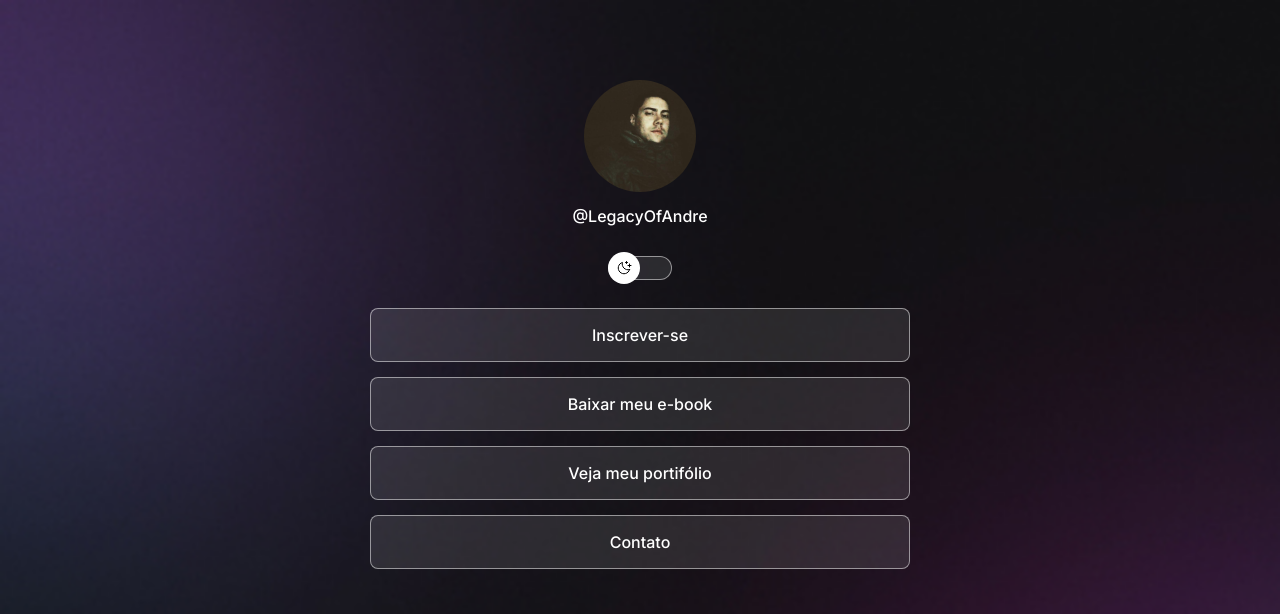
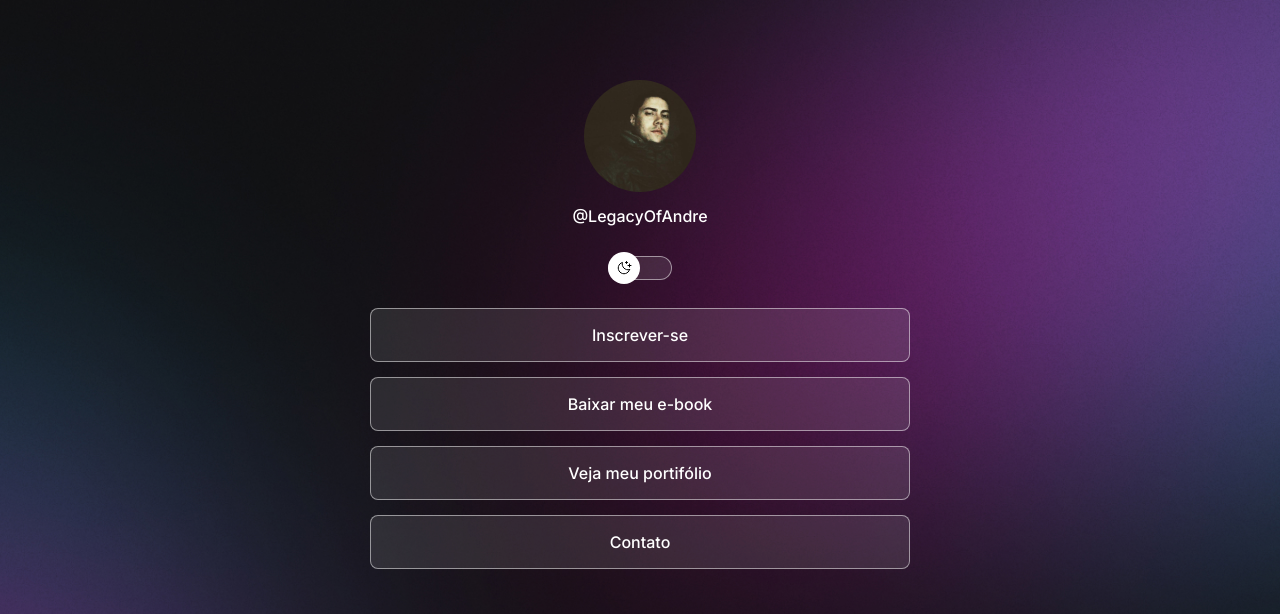
Before and after one commit to LegacyOfAndre/rocketseatcourse, a plain HTML site: page index.html in a window 1280 px wide. Shown: the top 614 px of the page. Drawn offline with nearby package versions, Linux system fonts and the light colour scheme.

Commit message:
adjust min width view

```diff
--- a/estilo/style.css
+++ b/estilo/style.css
@@ -164,3 +164,13 @@ footer{
     text-align: center;
     font-size: 14px;
 }
+
+@media(min-width: 700px){
+    :root{
+        --bg-url: url(/assets/bg-desktop.jpg);
+    }
+
+    .light{
+        --bg-url:url(/assets/bg-desktop-light.jpg);
+    }
+}
```
